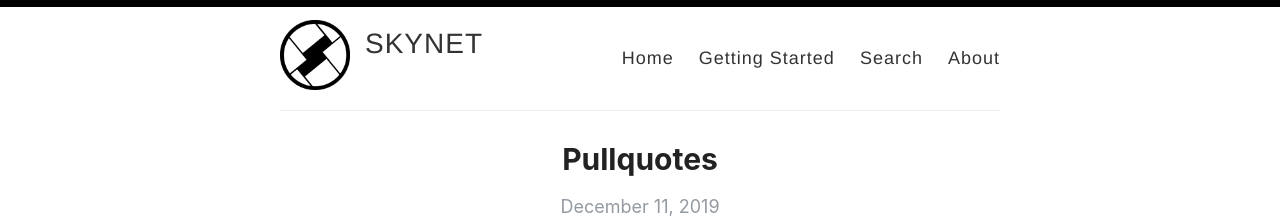
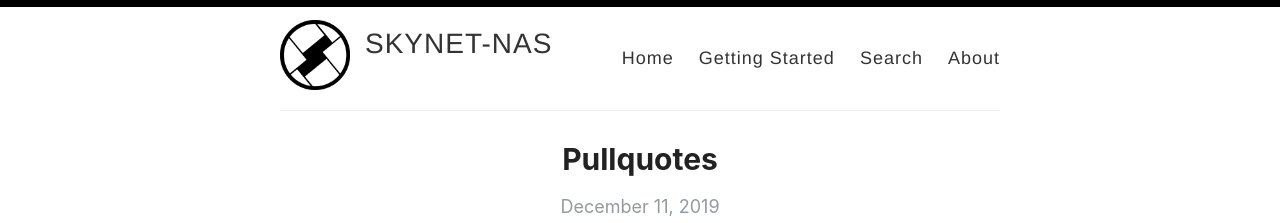
Before and after one commit to homieb1030/homieb1030.github.io, a Jekyll site: the page built from index.html, in a window 1280 px wide and 900 px high. Shown: the top 223 px of the window. Built offline with Jekyll 4.4.1, drawn with Linux system fonts in a browser that asks for light colours; the list of posts is cut into pages by our own code.

Commit message:
Update _config.yml

```diff
--- a/_config.yml
+++ b/_config.yml
@@ -3,7 +3,7 @@
 #
 
 # Name of your site (displayed in the header)
-name: SKYNET
+name: SKYNET-NAS
 
 # Name of the author
 #author: Amit Merchant
```
